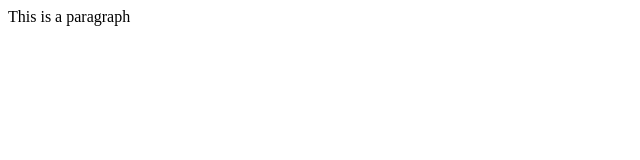
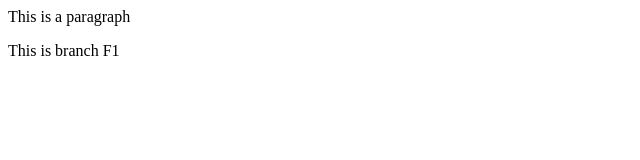
Before and after one commit to G-0nE007/localrepo, a plain HTML site: page index.html in a window 1280 px wide. Shown: the full height of the page, 0-640 px from the left. Drawn offline with Linux system fonts and the light colour scheme.

Commit message:
added branch F1

```diff
--- a/index.html
+++ b/index.html
@@ -1 +1,2 @@
 <p>This is a paragraph</p>
+<p>This is branch F1</p>
```
